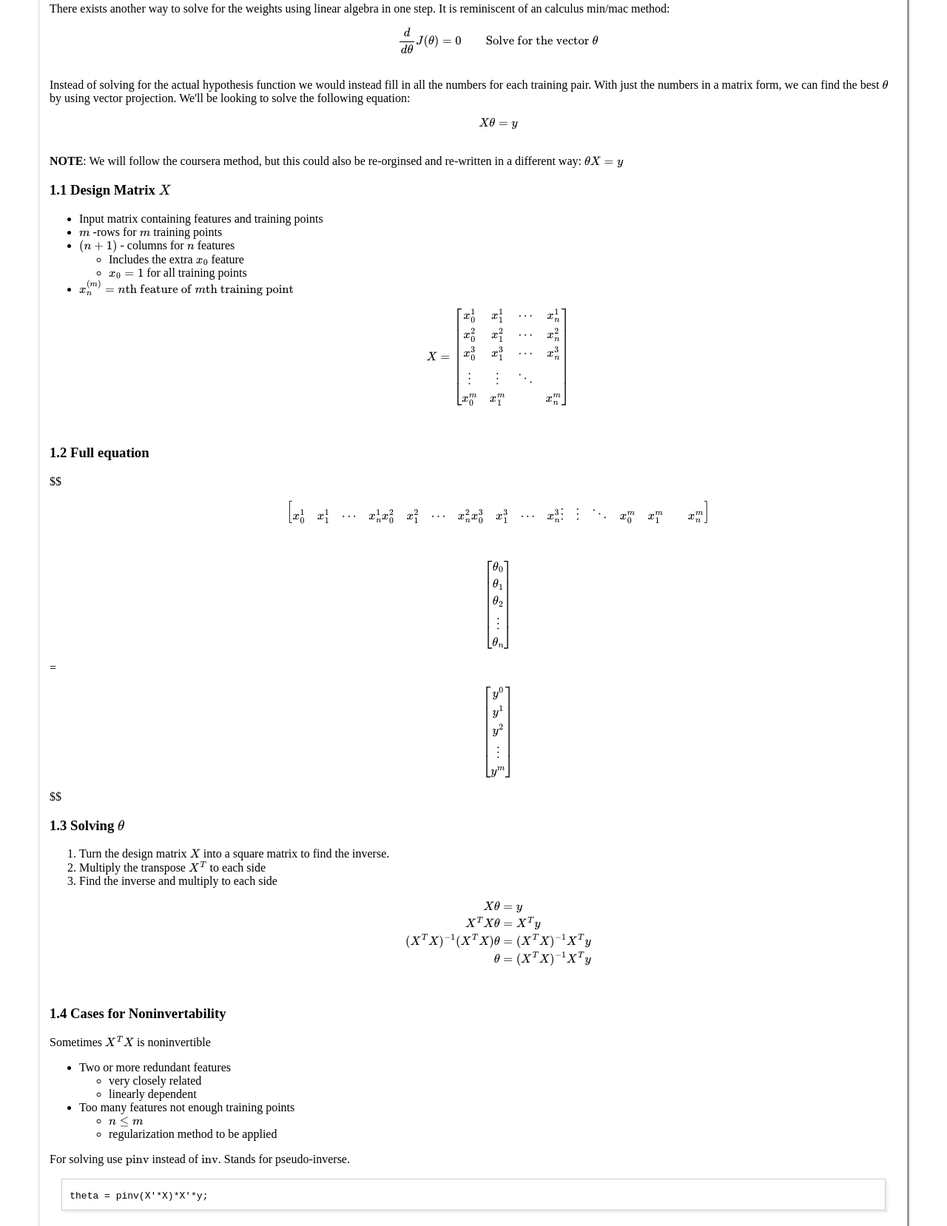
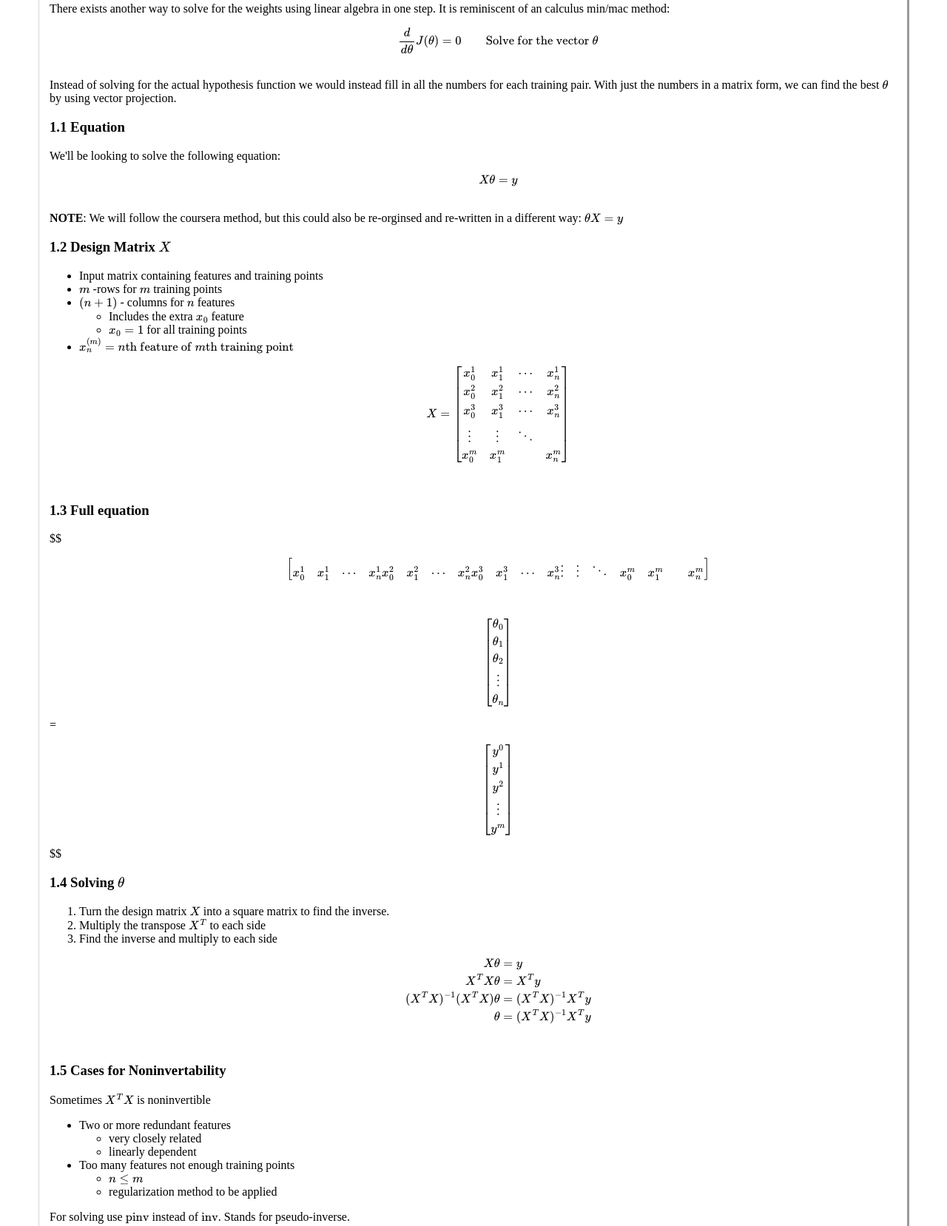
Before and after one commit to Oishe/ML, a plain HTML site: page notes/06LinearRegression.html in a window 1280 px wide. Shown: the part 211-1868 px from the top of the page at 74% size. Drawn offline with nearby package versions, Linux system fonts and the light colour scheme; some packages are replaced by stand-ins of ours.

Commit message:
fixed equations for ch.6

```diff
--- a/notes/06LinearRegression.html
+++ b/notes/06LinearRegression.html
@@ -187,14 +187,22 @@ for the JavaScript code in this tag.
 <p>
 There exists another way to solve for the weights using linear algebra in one step. It is reminiscent of an calculus min/mac method:<br  />
 $$ \frac{d}{d\theta} J(\theta) = 0 \qquad \text{Solve for the vector }\theta$$<br  />
-Instead of solving for the actual hypothesis function we would instead fill in all the numbers for each training pair. With just the numbers in a matrix form, we can find the best \(\theta\) by using vector projection. We'll be looking to solve the following equation:<br  />
+Instead of solving for the actual hypothesis function we would instead fill in all the numbers for each training pair. With just the numbers in a matrix form, we can find the best \(\theta\) by using vector projection.<br  />
+</p>
+</div>
+<div id="outline-container-sec-1-1" class="outline-3">
+<h3 id="sec-1-1"><span class="section-number-3">1.1</span> Equation</h3>
+<div class="outline-text-3" id="text-1-1">
+<p>
+We'll be looking to solve the following equation:<br  />
 $$X \theta = y$$<br  />
 <b>NOTE</b>: We will follow the coursera method, but this could also be re-orginsed and re-written in a different way: \(\theta X = y\)<br  />
 </p>
 </div>
-<div id="outline-container-sec-1-1" class="outline-3">
-<h3 id="sec-1-1"><span class="section-number-3">1.1</span> Design Matrix \(X\)</h3>
-<div class="outline-text-3" id="text-1-1">
+</div>
+<div id="outline-container-sec-1-2" class="outline-3">
+<h3 id="sec-1-2"><span class="section-number-3">1.2</span> Design Matrix \(X\)</h3>
+<div class="outline-text-3" id="text-1-2">
 <ul class="org-ul">
 <li>Input matrix containing features and training points<br  />
 </li>
@@ -222,16 +230,16 @@ x_0^m & x_1^m &        & x_n^m  \\
 </p>
 </div>
 </div>
-<div id="outline-container-sec-1-2" class="outline-3">
-<h3 id="sec-1-2"><span class="section-number-3">1.2</span> Full equation</h3>
-<div class="outline-text-3" id="text-1-2">
+<div id="outline-container-sec-1-3" class="outline-3">
+<h3 id="sec-1-3"><span class="section-number-3">1.3</span> Full equation</h3>
+<div class="outline-text-3" id="text-1-3">
 <p>
 $$\begin{bmatrix}<br  />
 x_0^1 &amp; x_1^1 &amp; &ctdot; &amp; x_n^1  <br  />
 x_0^2 &amp; x_1^2 &amp; &ctdot; &amp; x_n^2  <br  />
 x_0^3 &amp; x_1^3 &amp; &ctdot; &amp; x_n^3  <br  />
 \vdots&amp; \vdots&amp; \ddots &amp;        <br  />
-x_0^m &amp; x_1^m &amp;        &amp; x_n^m  <br  />
+x_0^m &amp; x_1^m &amp;        &amp; x_n^m <br  />
 \end{bmatrix}<br  />
 </p>
 <p>
@@ -246,9 +254,9 @@ y^0 \\ y^1 \\ y^2 \\ \vdots \\ y^m <br  />
 </p>
 </div>
 </div>
-<div id="outline-container-sec-1-3" class="outline-3">
-<h3 id="sec-1-3"><span class="section-number-3">1.3</span> Solving \(\theta\)</h3>
-<div class="outline-text-3" id="text-1-3">
+<div id="outline-container-sec-1-4" class="outline-3">
+<h3 id="sec-1-4"><span class="section-number-3">1.4</span> Solving \(\theta\)</h3>
+<div class="outline-text-3" id="text-1-4">
 <ol class="org-ol">
 <li>Turn the design matrix \(X\) into a square matrix to find the inverse.<br  />
 </li>
@@ -267,9 +275,9 @@ X^T X \theta                &= X^T y              \\
 </p>
 </div>
 </div>
-<div id="outline-container-sec-1-4" class="outline-3">
-<h3 id="sec-1-4"><span class="section-number-3">1.4</span> Cases for Noninvertability</h3>
-<div class="outline-text-3" id="text-1-4">
+<div id="outline-container-sec-1-5" class="outline-3">
+<h3 id="sec-1-5"><span class="section-number-3">1.5</span> Cases for Noninvertability</h3>
+<div class="outline-text-3" id="text-1-5">
 <p>
 Sometimes \(X^TX\) is noninvertible<br  />
 </p>
```
Also changed, not shown: 1 other file.
